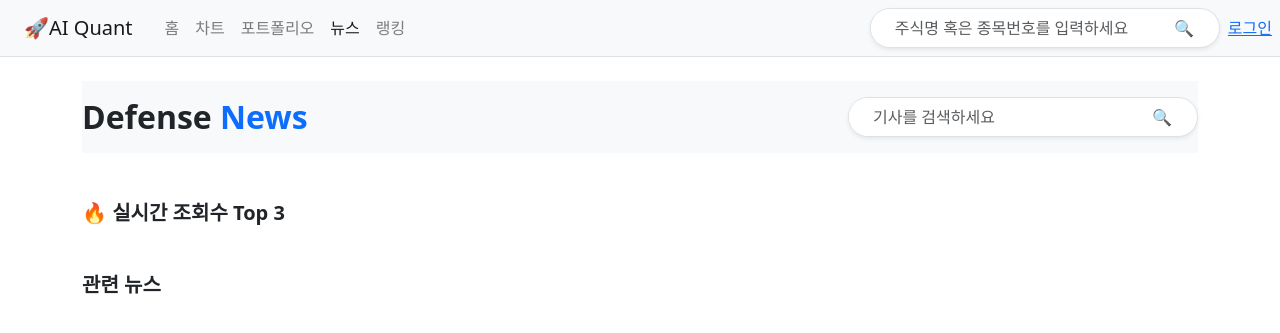
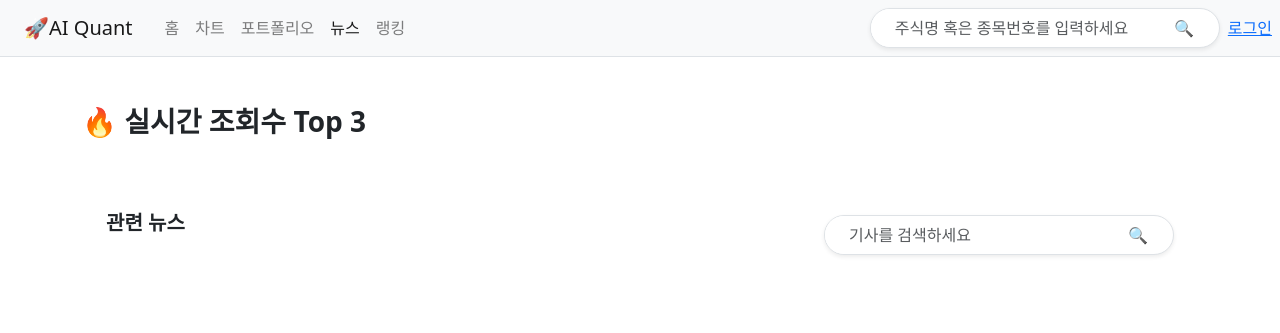
Before and after one commit to RTAI1TEAM/defense-stock-dashboard, a Flask app: page /news in a window 1280 px wide. Shown: the top 333 px of the page. Run offline with Flask 3, Linux system fonts and the light colour scheme; data that the repository does not hold is empty.

Commit message:
design:news 화면 design 수정

```diff
--- a/templates/news.html
+++ b/templates/news.html
@@ -4,15 +4,12 @@
 {% block content %}
     <link href="https://cdn.jsdelivr.net/npm/bootstrap@5.3.3/dist/css/bootstrap.min.css" rel="stylesheet">
 <div class="container py-4">
-    <header class="d-flex justify-content-between align-items-center mb-5 sticky-nav py-3">
-        <h2 class="fw-bold m-0 text-dark">Defense <span class="text-primary">News</span></h2>
-    {% from "components/search.html" import search_bar %}
-    {{search_bar(placeholder="기사를 검색하세요", current_query=current_query, action="/news")}}
-
- </header>
+    <!-- <header class="d-flex justify-content-between align-items-right mb-5 sticky-nav py-3"> -->
+        <!-- <h2 class="fw-bold m-0 text-dark">Defense <span class="text-primary">News</span></h2> -->
+ <!-- </header> -->
 
     <section class="mb-5">
-        <h5 class="fw-bold mb-4">🔥 실시간 조회수 Top 3</h5>
+        <h3 class="fw-bold mb-4 pt-4">🔥 실시간 조회수 Top 3</h3>
         <div class="row g-4">
             {% for news in top3_news %}
             <div class="col-md-4">
@@ -38,7 +35,12 @@
     </section>
 <!--뉴스 리스트-->
     <section>
+    <div class="p-4 d-flex justify-content-between align-items-center mb-4">
     <h5 class="fw-bold mb-4">관련 뉴스</h5>
+    {% from "components/search.html" import search_bar %}
+    {{search_bar(placeholder="기사를 검색하세요", current_query=current_query, action="/news")}}
+    </div>
+
     <div class="bg-white rounded-4 shadow-sm overflow-hidden">
         {% for news in list_news %}
         <a href="{{ news.source_url }}" target="_blank" class="news-item p-4 d-block">
```
